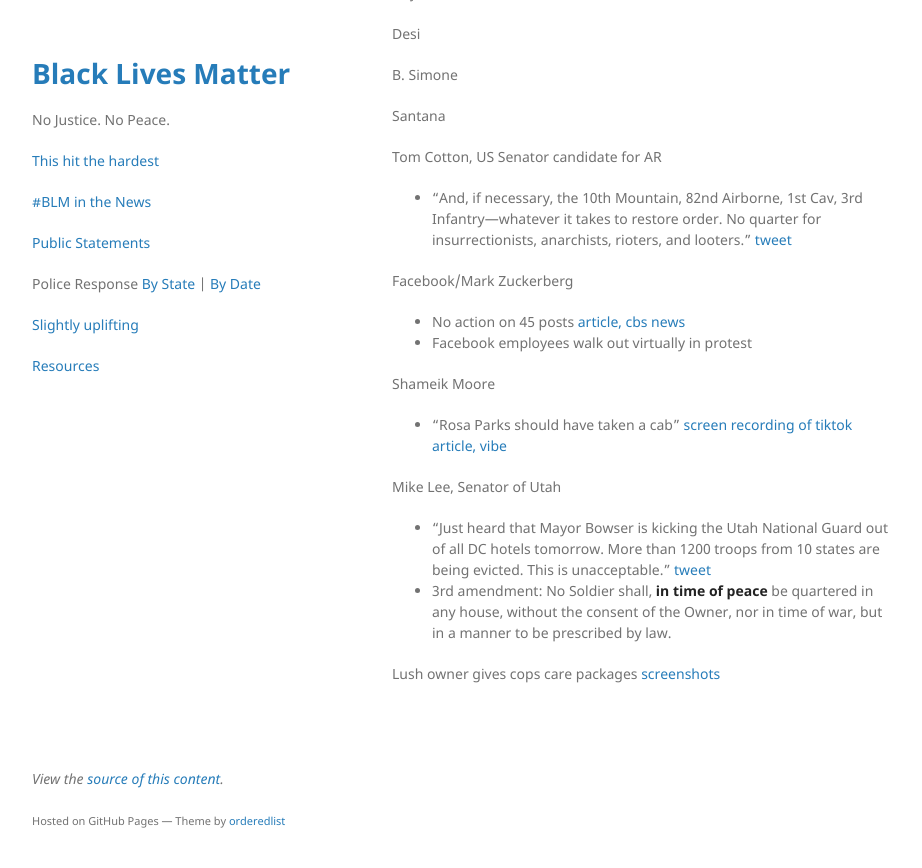
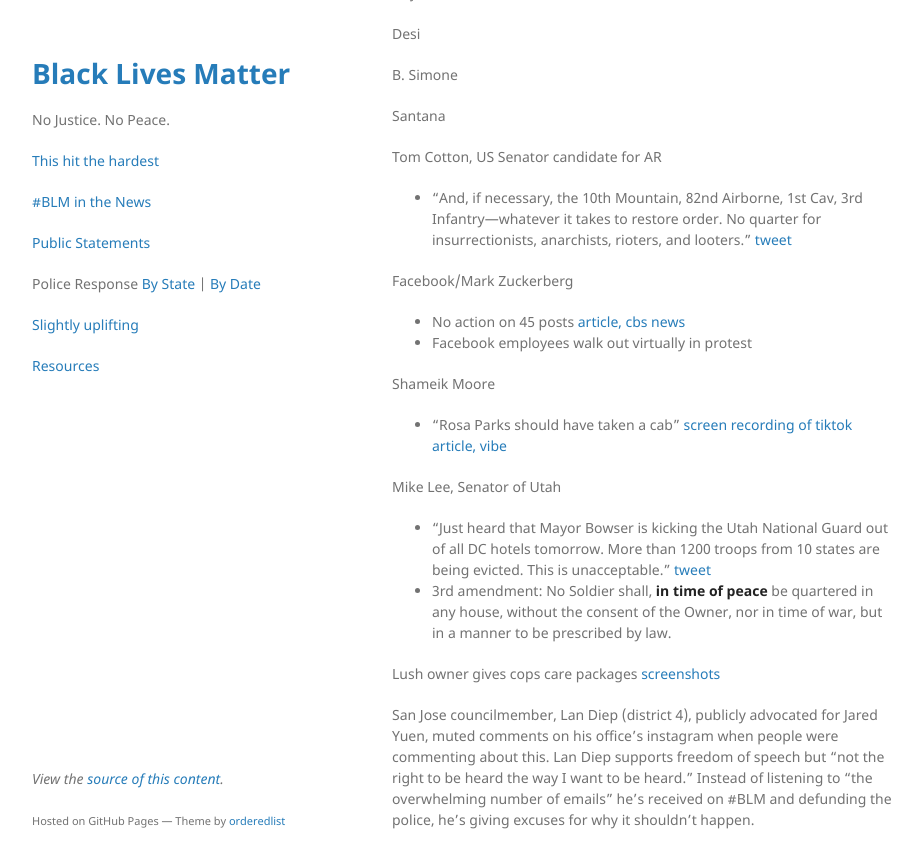
Before and after one commit to nojusticenopeace/nojusticenopeace.github.io, a Jekyll site: the page built from statements.md, in a window 1280 px wide and 900 px high, scrolled down 1959 px. Shown: the top 868 px of the window, without its empty margins (178-1100 px from the left). Built offline with Jekyll 4.4.1, drawn with Linux system fonts in a browser that asks for light colours.

Commit message:
update statements.md

```diff
--- a/statements.md
+++ b/statements.md
@@ -82,3 +82,5 @@ Mike Lee, Senator of Utah
 - 3rd amendment: No Soldier shall, **in time of peace** be quartered in any house, without the consent of the Owner, nor in time of war, but in a manner to be prescribed by law.
 
 Lush owner gives cops care packages [screenshots](https://twitter.com/GhostlySpells/status/1268882821210398720?s=20)
+
+San Jose councilmember, Lan Diep (district 4), publicly advocated for Jared Yuen, muted comments on his office's instagram when people were commenting about this. Lan Diep supports freedom of speech but "not the right to be heard the way I want to be heard." Instead of listening to "the overwhelming number of emails" he's received on #BLM and defunding the police, he's giving excuses for why it shouldn't happen.
```
